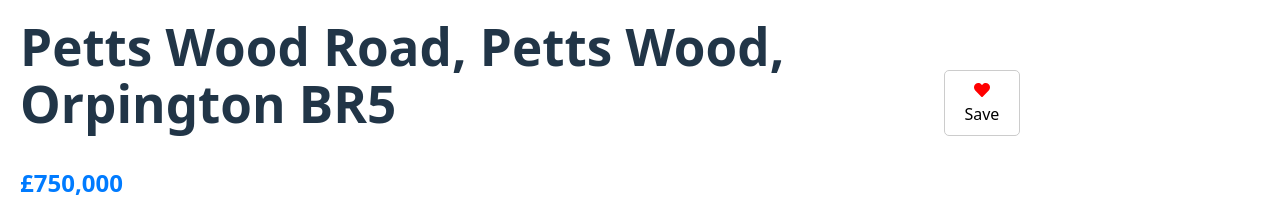
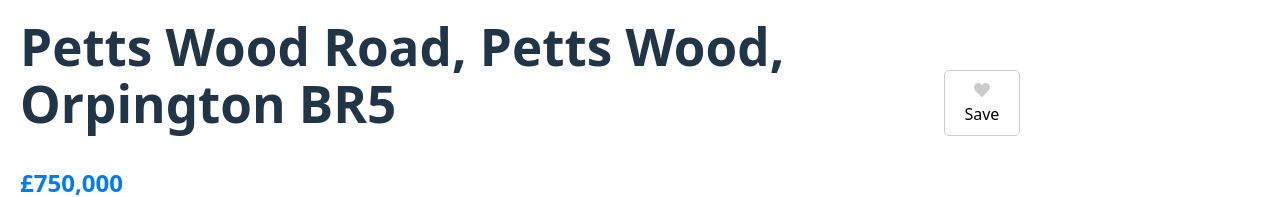
Before and after one commit to almapar/ca-acasa, a React (Vite) app: page /property/prop1 in a window 1280 px wide. Shown: the part 156-353 px from the top of the page. Built offline with nearby package versions, Linux system fonts and the light colour scheme.

Commit message:
Connect favourites state to PropertyPage save button

```diff
--- a/src/components/PropertyPage.jsx
+++ b/src/components/PropertyPage.jsx
@@ -5,7 +5,8 @@ import 'react-tabs/style/react-tabs.css';
 import propertiesData from '../data/properties.json';
 import { FaArrowLeft, FaHeart } from 'react-icons/fa';
 
-const PropertyPage = () => {
+const PropertyPage = ({ favorites, addFavorite, removeFavorite }) => {
+    const isFav = favorites.some(f => f.id === property?.id);
   const { id } = useParams();
   const property = propertiesData.properties.find(p => p.id === id);
 
@@ -51,9 +52,20 @@ const PropertyPage = () => {
                 <h1>{property.location}</h1>
                 <h2 style={{ color: '#007bff' }}>£{property.price.toLocaleString()}</h2>
             </div>
-            <button style={{ padding: '10px 15px', background: 'white', border: '1px solid #ccc', borderRadius: '5px', cursor: 'pointer' }}>
-                <FaHeart color="red" /> Save
-            </button>
+            {/* Button toggles between Add and Remove */}
+{isFav ? (
+    <button
+        onClick={() => removeFavorite(property.id)}
+        style={{ padding: '10px 15px', background: '#ffe6e6', border: '1px solid red', borderRadius: '5px', cursor: 'pointer', color: 'red' }}>
+        <FaHeart /> Saved
+    </button>
+) : (
+    <button
+        onClick={() => addFavorite(property.id)}
+        style={{ padding: '10px 15px', background: 'white', border: '1px solid #ccc', borderRadius: '5px', cursor: 'pointer' }}>
+        <FaHeart color="#ccc" /> Save
+    </button>
+)}
         </div>
 
         {/* GALLERY SECTION */}
```
